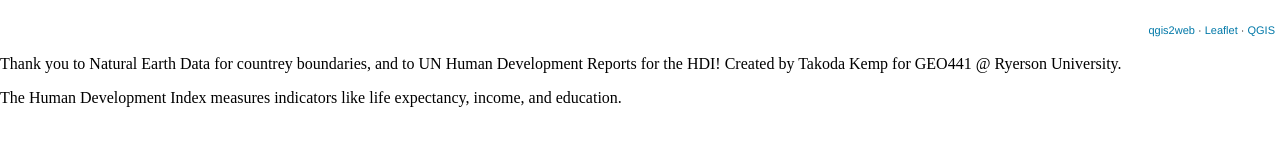
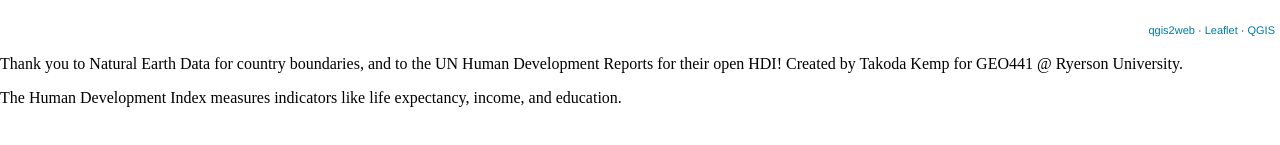
Before and after one commit to tckemp/GEO641-Lab-3, a plain HTML site: page index.html in a window 1280 px wide. Shown: the part 575-720 px from the top of the page. Drawn offline with Linux system fonts and the light colour scheme.

Commit message:
Update index.html
typo

```diff
--- a/index.html
+++ b/index.html
@@ -22,7 +22,7 @@
         <h1>HDI Map</h1>
         <p>Hello, this map shows the Human Development Index.</p>
         <div id="map"></div>
-        <p>Thank you to Natural Earth Data for countrey boundaries, and to UN Human Development Reports for the HDI! Created by Takoda Kemp for GEO441 @ Ryerson University.</p>
+        <p>Thank you to Natural Earth Data for country boundaries, and to the UN Human Development Reports for their open HDI! Created by Takoda Kemp for GEO441 @ Ryerson University.</p>
         <p>The Human Development Index measures indicators like life expectancy, income, and education.</p>
         <script src="js/qgis2web_expressions.js"></script>
         <script src="js/leaflet.js"></script>
```
